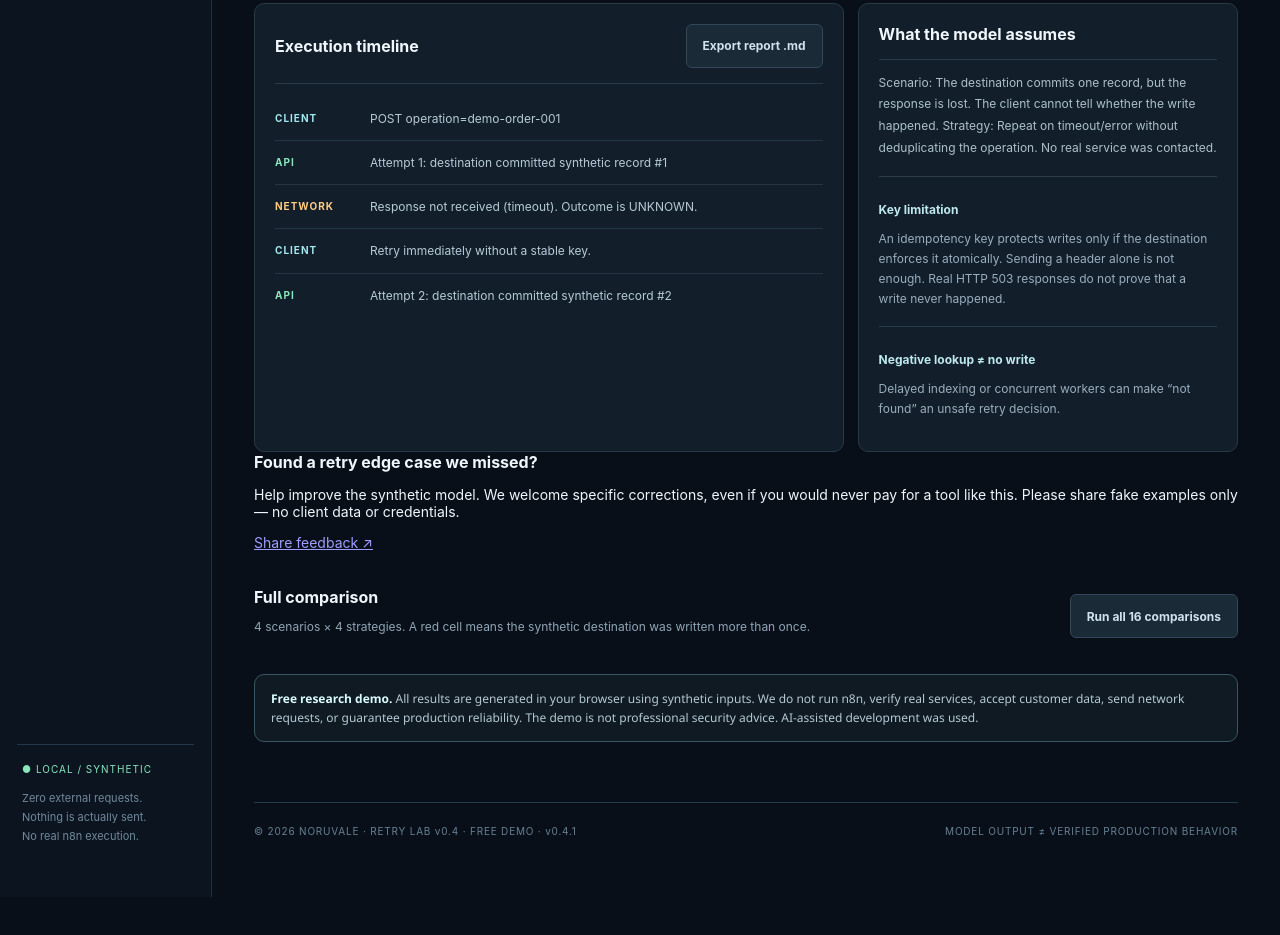
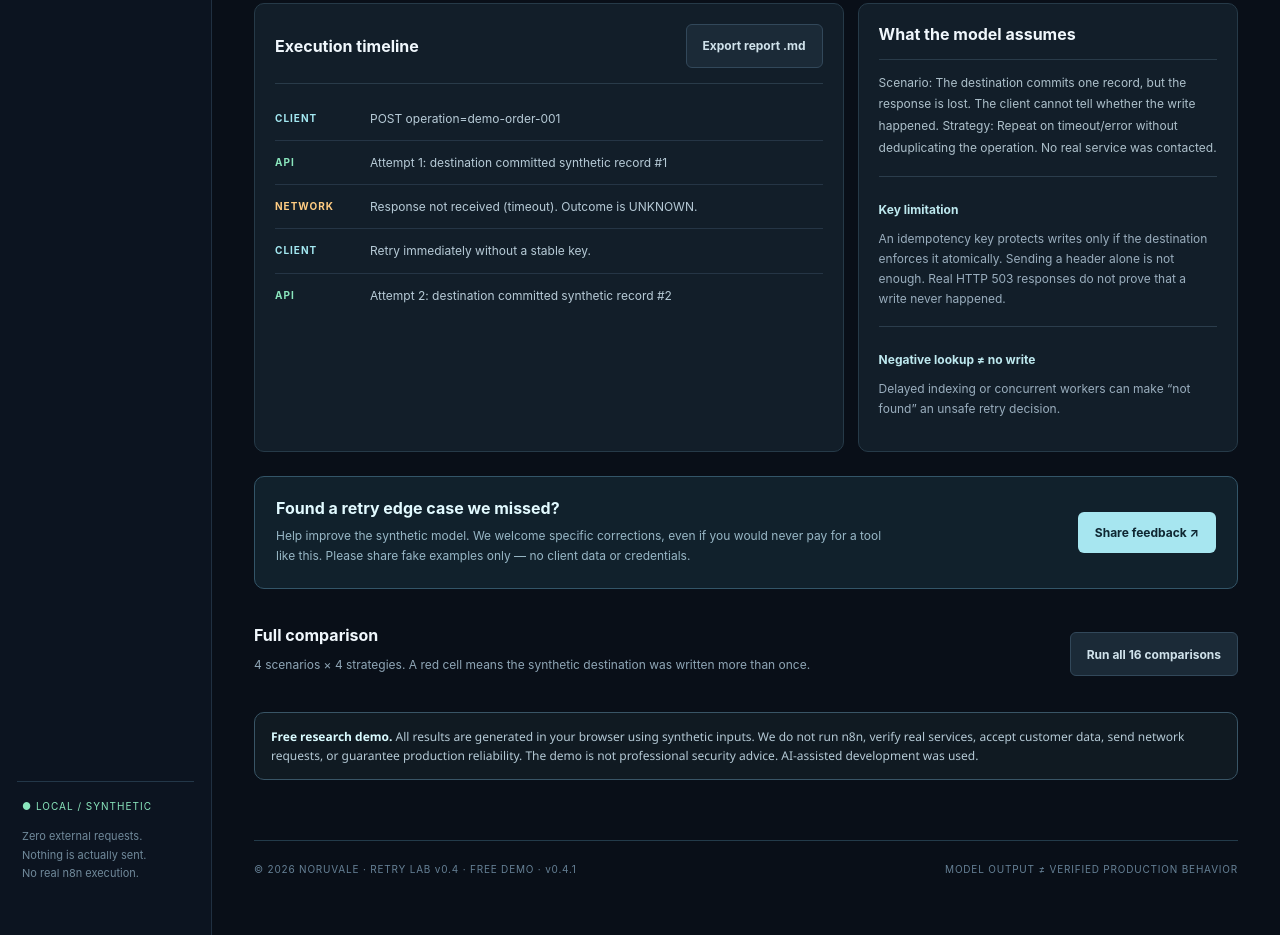
Before and after one commit to snowbirdkind-wq/noruvale-retry-lab, a plain HTML site: page index.html in a window 1280 px wide. Shown: the part 628-1563 px from the top of the page. Before the commit the page ends 1525 px from the top, so only its background shows below. Drawn offline with Linux system fonts and the light colour scheme.

Commit message:
Style public feedback invitation

```diff
--- a/style.css
+++ b/style.css
@@ -58,3 +58,9 @@ th{color:#86afc1;font-size:10px;letter-spacing:.07em}
 footer{margin-top:60px;padding-top:22px;border-top:1px solid #233b4a;color:#668196;font-size:10px;letter-spacing:.08em;display:flex;justify-content:space-between;gap:10px}
 @media(max-width:950px){.side{width:165px}main{padding:24px}.metrics{grid-template-columns:repeat(2,1fr)}.content{grid-template-columns:1fr}.top{margin-bottom:40px}}
 @media(max-width:650px){.side{display:none}.top{font-size:8px}.metrics{grid-template-columns:repeat(2,1fr)}.controls{display:block}.control{margin-bottom:12px}.control select{width:100%}.primary{width:100%}.suite{flex-direction:column;align-items:stretch}footer{flex-direction:column}}
+.feedback-box{display:flex;align-items:center;justify-content:space-between;gap:20px;margin-top:24px;padding:21px;border:1px solid #335568;border-radius:10px;background:#11212c}
+.feedback-box h2{font-size:16px;margin:0 0 8px;color:#e2faff}
+.feedback-box p{font-size:12px;color:#98b7c6;line-height:1.7;margin:0;max-width:620px}
+.feedback-link{display:inline-block;text-decoration:none;color:#0f2732;background:#a7e6f0;border-radius:6px;padding:13px 17px;font-size:12px;font-weight:750;white-space:nowrap}
+.feedback-link:hover{background:#d2f7fb}
+@media(max-width:700px){.feedback-box{flex-direction:column;align-items:stretch}.feedback-link{text-align:center}}
```
